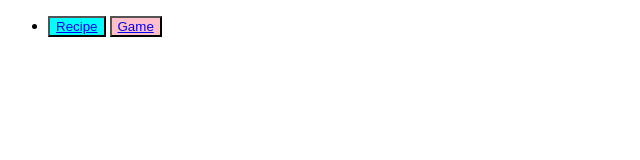
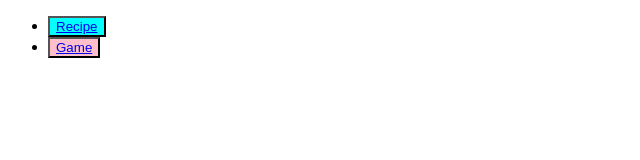
Before and after one commit to abhaygautamsharma/abhay, a plain HTML site: page index.html in a window 1280 px wide. Shown: the whole page, without its empty margins (0-640 px from the left). Drawn offline with Linux system fonts and the light colour scheme.

Commit message:
Update index.html

```diff
--- a/index.html
+++ b/index.html
@@ -10,7 +10,8 @@
 
         <a href="assignment.html">Recipe</a>
     </button>
-    <button  style="background-color:pink;">
+</li>
+   <li><button  style="background-color:pink;">
         <a href="index1.html">Game</a>
     </button>
     </li></ul>
```
